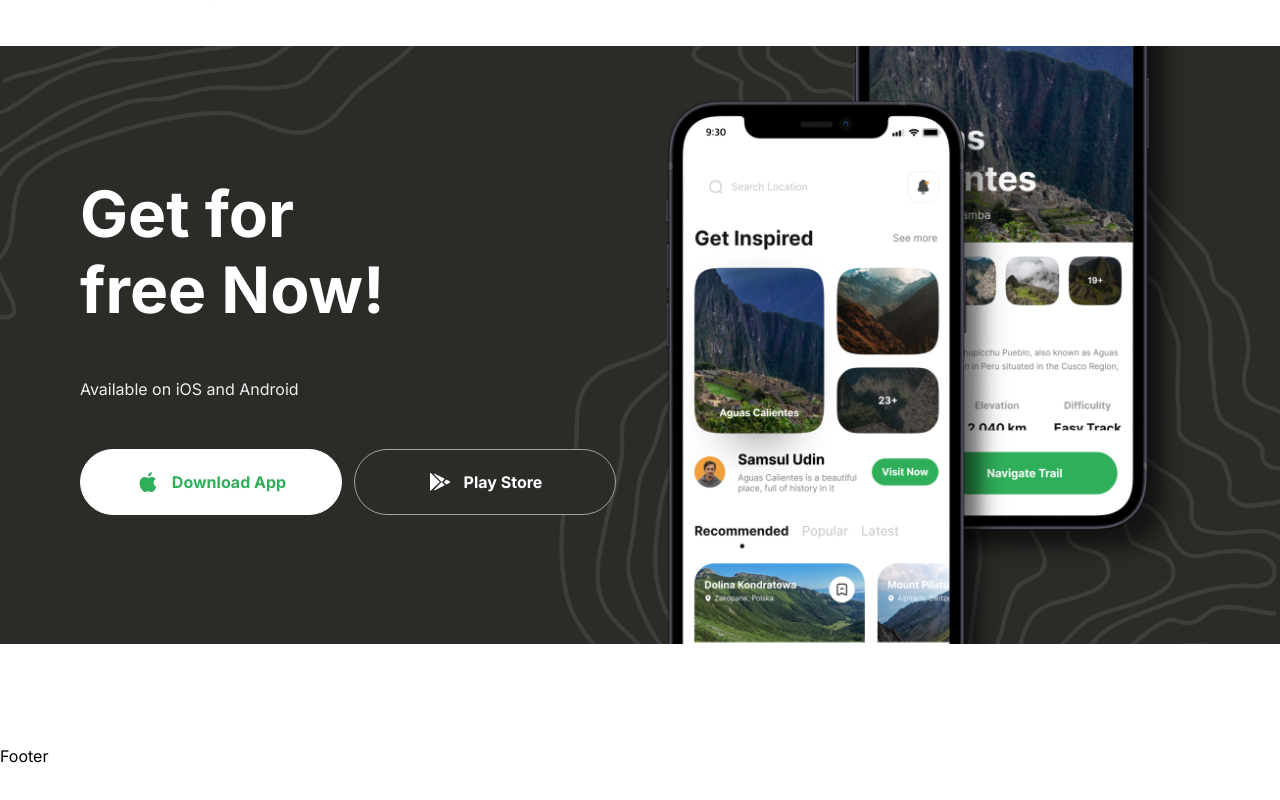
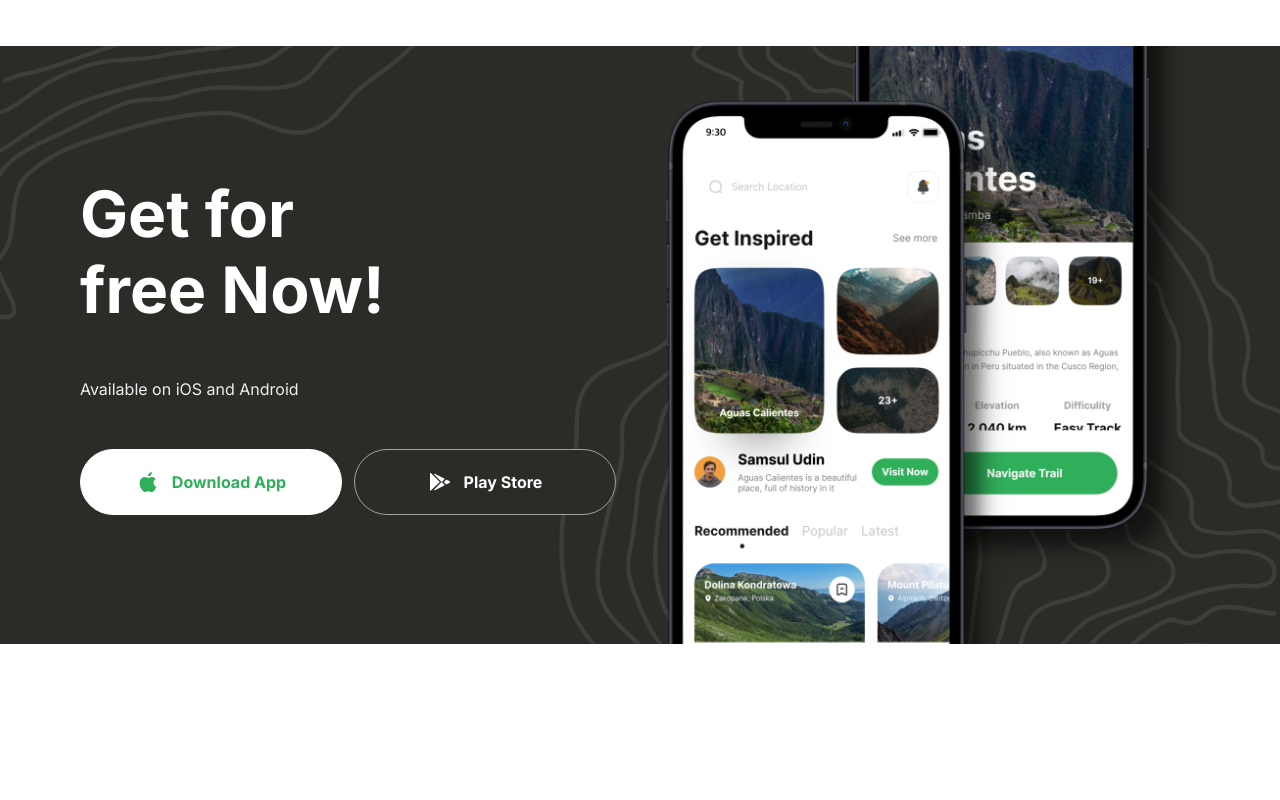
Before and after one commit to mheyrie/next_travelapp, a Next.js app: page / in a window 1280 px wide. Shown: the part 3974-4774 px from the top of the page. Before the commit the page ends 4742 px from the top, so only its background shows below. Built offline with nearby package versions, Linux system fonts and the light colour scheme.

Commit message:
Updating Footer

```diff
--- a/components/Footer.tsx
+++ b/components/Footer.tsx
@@ -1,6 +1,8 @@
 const Footer = () => {
   return (
-    <div>Footer</div>
+    <footer className="flexCenter mb-24">
+      <div className="padding-container max-container flex w-full flex-col gap-14"></div>
+    </footer>
   )
 }
 export default Footer
```
